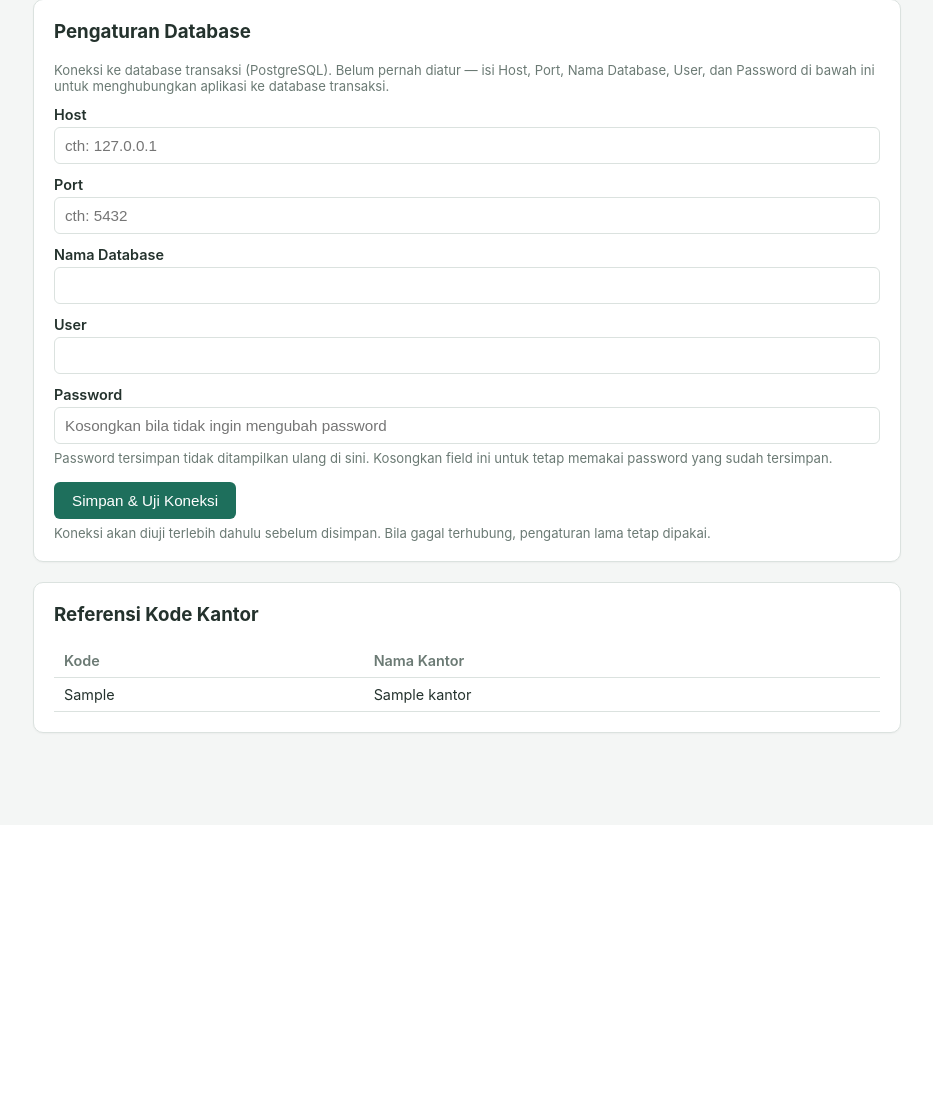
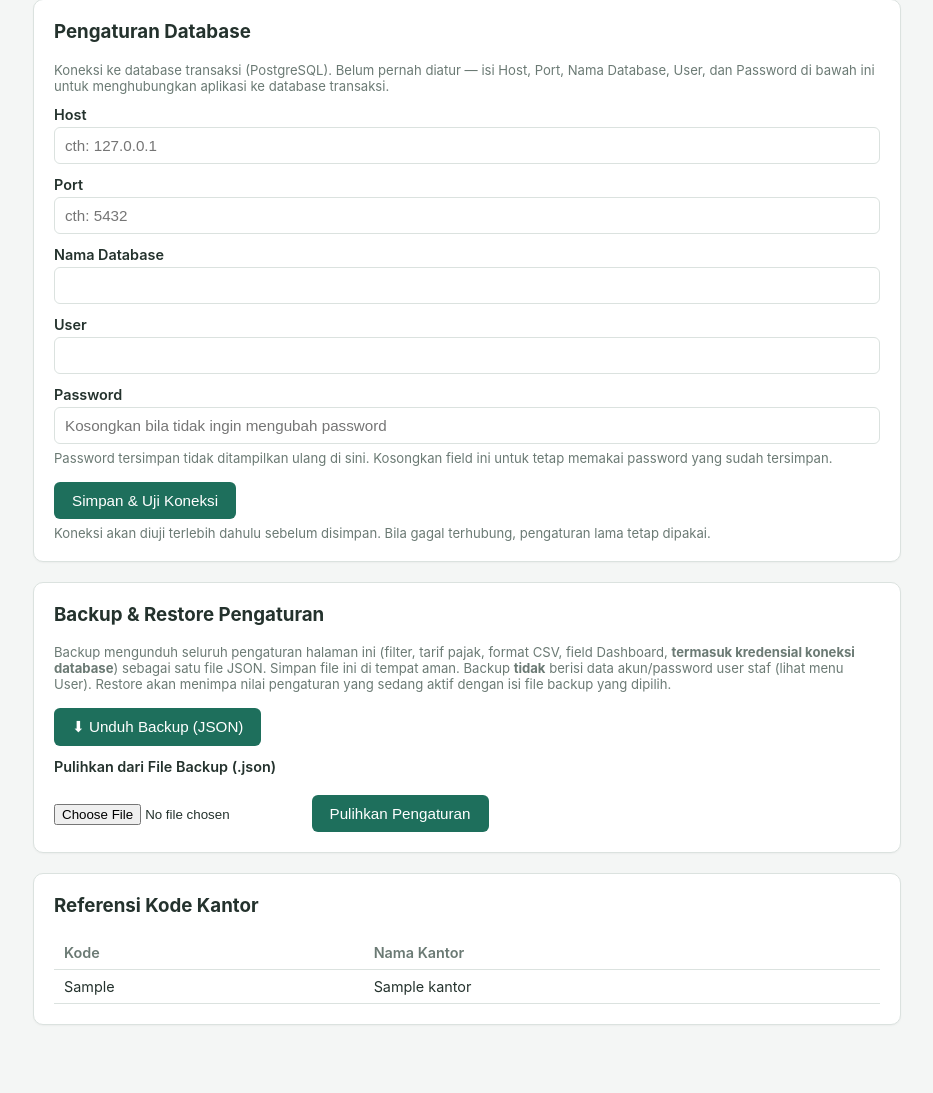
Before and after one commit to umam15/laporan-penjualan, a PHP site: page /admin_settings.php in a window 1280 px wide. Shown: the part 1067-2160 px from the top of the page, without its empty margins (173-1106 px from the left). Before the commit the page ends 1802 px from the top, so only its background shows below. Run offline with PHP 8.4, Linux system fonts and the light colour scheme; the visitor is signed in with stand-in values (Sample User, id 1); tables that the repository leaves empty or names only in its code hold one stand-in row (values such as "Sample post"); some libraries are stand-ins or nearby versions.

Commit message:
tambah opsi backup setting

```diff
--- a/admin_settings.php
+++ b/admin_settings.php
@@ -3,10 +3,54 @@ declare(strict_types=1);
 require __DIR__ . '/bootstrap.php';
 Auth::requireAdmin();
 
+// Unduh backup pengaturan sebagai file JSON (key-value settings.db, tanpa data user staf).
+if ($_SERVER['REQUEST_METHOD'] === 'GET' && ($_GET['action'] ?? '') === 'backup_download') {
+    $backup = [
+        'app'         => 'laporan-penjualan',
+        'type'        => 'settings_backup',
+        'version'     => 1,
+        'exported_at' => date('c'),
+        'settings'    => Settings::all(),
+    ];
+    $json = json_encode($backup, JSON_PRETTY_PRINT | JSON_UNESCAPED_SLASHES | JSON_UNESCAPED_UNICODE);
+    $filename = 'laporan-penjualan-settings_' . date('Y-m-d_His') . '.json';
+    header('Content-Type: application/json; charset=utf-8');
+    header('Content-Disposition: attachment; filename="' . $filename . '"');
+    header('Content-Length: ' . (string) strlen($json));
+    echo $json;
+    exit;
+}
+
 $message = '';
 $error = '';
 $dbMessage = '';
 $dbError = '';
+$restoreMessage = '';
+$restoreError = '';
+
+// Pulihkan pengaturan dari file backup JSON yang diunggah admin.
+if ($_SERVER['REQUEST_METHOD'] === 'POST' && ($_POST['form'] ?? '') === 'restore') {
+    if (!isset($_FILES['backup_file']) || $_FILES['backup_file']['error'] !== UPLOAD_ERR_OK) {
+        $restoreError = 'Pilih file backup (.json) yang valid untuk dipulihkan.';
+    } else {
+        $raw  = (string) file_get_contents($_FILES['backup_file']['tmp_name']);
+        $data = json_decode($raw, true);
+        if (!is_array($data) || !isset($data['settings']) || !is_array($data['settings'])) {
+            $restoreError = 'Format file backup tidak dikenali. Gunakan file hasil "Unduh Backup" dari aplikasi ini.';
+        } else {
+            $restored = 0;
+            foreach ($data['settings'] as $key => $value) {
+                if (!is_string($key) || $key === '' || !is_scalar($value)) {
+                    continue;
+                }
+                Settings::set($key, (string) $value);
+                $restored++;
+            }
+            $restoreMessage = "Pengaturan berhasil dipulihkan dari backup ({$restored} item). "
+                . 'Periksa kembali nilai di bawah, termasuk Pengaturan Database.';
+        }
+    }
+}
 
 if ($_SERVER['REQUEST_METHOD'] === 'POST' && ($_POST['form'] ?? '') === 'db') {
     $dbDefault = Database::getConfig()['pgsql'] ?? [];
@@ -222,6 +266,34 @@ try {
         <p class="hint">Koneksi akan diuji terlebih dahulu sebelum disimpan. Bila gagal terhubung, pengaturan lama tetap dipakai.</p>
     </div>
 
+    <div class="card">
+        <h3>Backup &amp; Restore Pengaturan</h3>
+        <p class="hint">
+            Backup mengunduh seluruh pengaturan halaman ini (filter, tarif pajak, format CSV,
+            field Dashboard, <strong>termasuk kredensial koneksi database</strong>) sebagai satu
+            file JSON. Simpan file ini di tempat aman. Backup <strong>tidak</strong> berisi data
+            akun/password user staf (lihat menu User). Restore akan menimpa nilai pengaturan yang
+            sedang aktif dengan isi file backup yang dipilih.
+        </p>
+        <?php if ($restoreMessage): ?><div class="alert success"><?= htmlspecialchars($restoreMessage) ?></div><?php endif; ?>
+        <?php if ($restoreError): ?><div class="alert error"><?= htmlspecialchars($restoreError) ?></div><?php endif; ?>
+
+        <form method="get" action="admin_settings.php">
+            <input type="hidden" name="action" value="backup_download">
+            <button type="submit">⬇ Unduh Backup (JSON)</button>
+        </form>
+
+        <form method="post" enctype="multipart/form-data">
+            <input type="hidden" name="form" value="restore">
+            <label>Pulihkan dari File Backup (.json)</label>
+            <input type="file" name="backup_file" accept="application/json,.json" required>
+            <button type="submit"
+                onclick="return confirm('Pengaturan yang sedang aktif akan ditimpa dengan isi file backup ini. Lanjutkan?');">
+                Pulihkan Pengaturan
+            </button>
+        </form>
+    </div>
+
     <div class="card info">
         <h3>Referensi Kode Kantor</h3>
         <?php if (empty($kantorList)): ?>
--- a/login.php
+++ b/login.php
@@ -57,7 +57,7 @@ if ($_SERVER['REQUEST_METHOD'] === 'POST') {
 <body class="login-page">
 <div class="login-box">
     <h1>Laporan Penjualan</h1>
-    <p class="subtitle">Untuk Keperluan Pajak</p>
+    <p class="subtitle">Untuk diolah lebih lanjut</p>
     <h2><?= $isSetup ? 'Buat Akun Admin Pertama' : 'Login Staf' ?></h2>
     <?php if ($isSetup): ?>
         <p class="hint">Belum ada user sama sekali. Buat akun admin pertama untuk mulai memakai aplikasi
```
Also changed, not shown: docker-compose.yml (added, +11 -0 lines), README.md, 2 other files.
